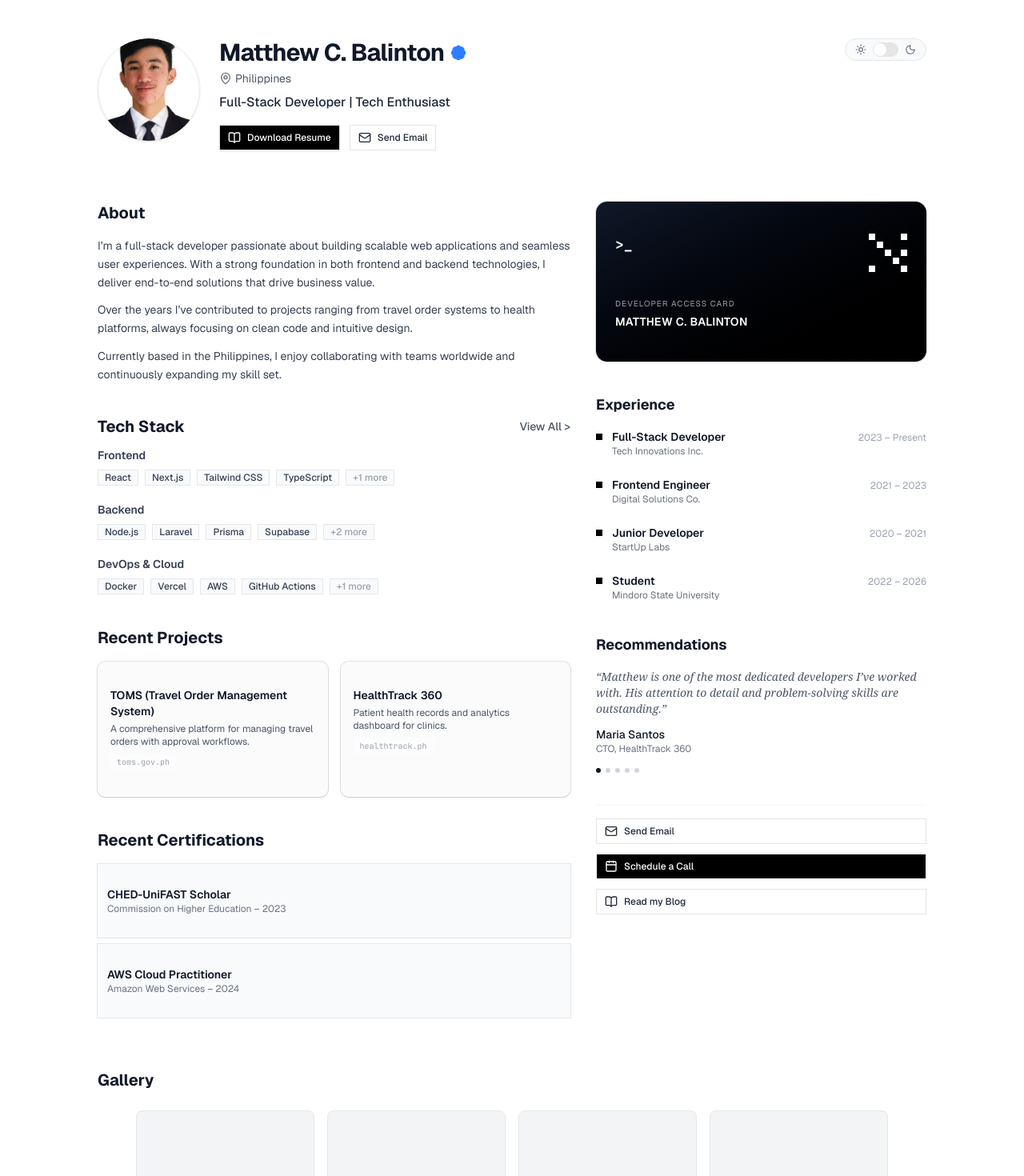
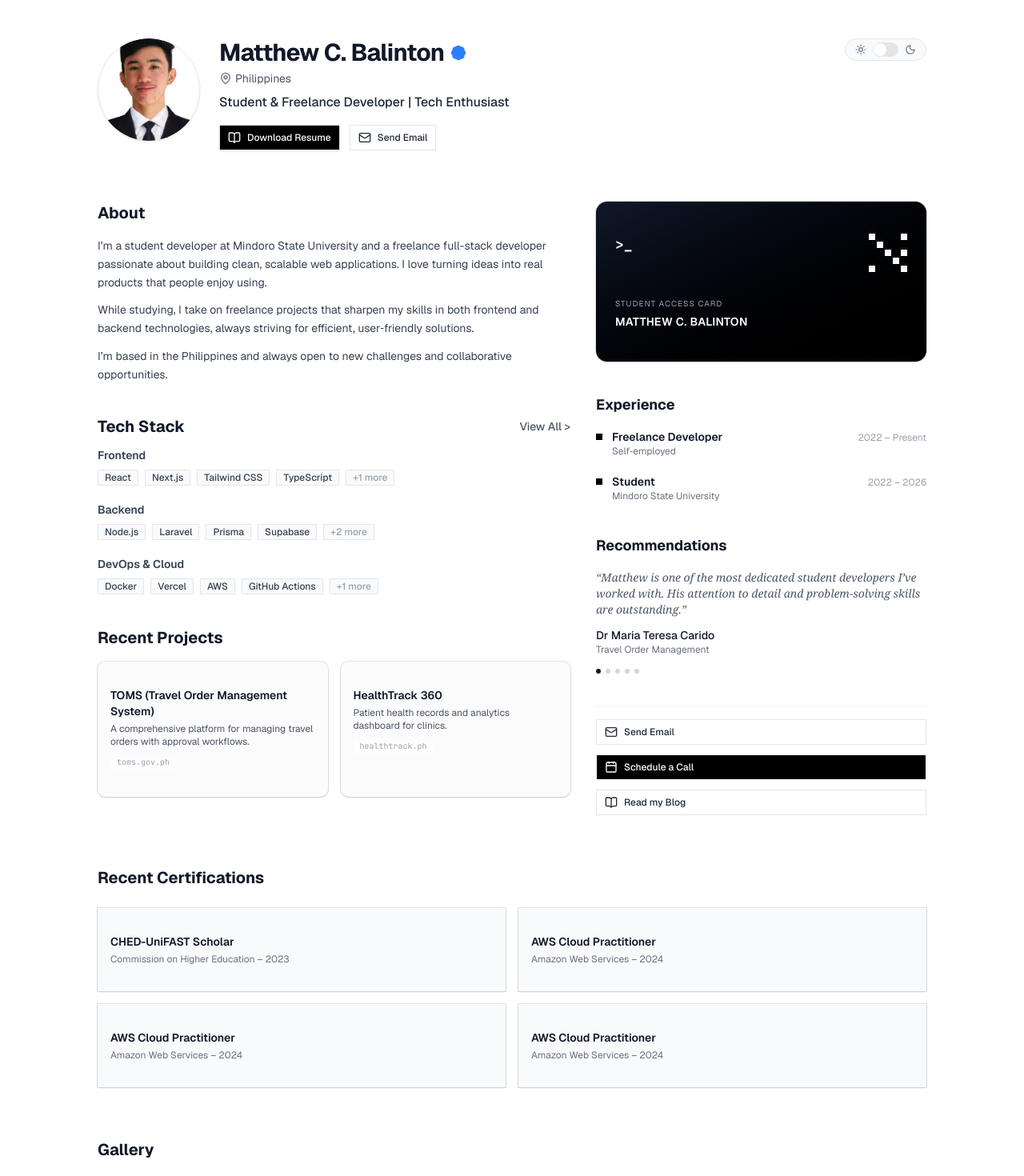
Before and after one commit to abfasb/matthew-portfolio, a Next.js app: page / in a window 1280 px wide. Shown: the top 1470 px of the page at 80% size. Built offline with nearby package versions, Linux system fonts and the light colour scheme.

Commit message:
added key cert

```diff
--- a/app/page.tsx
+++ b/app/page.tsx
@@ -19,7 +19,6 @@ import {
   DialogTrigger,
 } from "@/components/ui/dialog";
 import {
-  ChevronRight,
   MapPin,
   BadgeCheck,
   Mail,
@@ -30,7 +29,6 @@ import {
   Sun,
   Moon,
 } from "lucide-react";
-import { FaLinkedin, FaGithub } from "react-icons/fa";
 import logo from "@/public/matt-id.jpg";
 
 const allTech = {
@@ -56,7 +54,6 @@ export default function PortfolioPage() {
   return (
     <div className="bg-white dark:bg-gray-950 text-gray-800 dark:text-gray-100 font-sans antialiased transition-colors">
       <div className="max-w-[1100px] mx-auto px-8 py-12 space-y-16">
-        {/* ========== HEADER ========== */}
         <header className="relative flex flex-wrap items-start gap-6">
           <Avatar className="w-32 h-32 overflow-hidden shadow-sm">
             <AvatarImage src={logo.src} alt="Matthew C. Balinton" />
@@ -79,7 +76,7 @@ export default function PortfolioPage() {
             </div>
 
             <p className="font-medium text-gray-800 dark:text-gray-200 mt-2">
-              Full-Stack Developer | Tech Enthusiast
+              Student & Freelance Developer | Tech Enthusiast
             </p>
 
             <div className="flex flex-wrap items-center gap-3 mt-4">
@@ -94,7 +91,6 @@ export default function PortfolioPage() {
             </div>
           </div>
 
-          {/* Dark Mode Toggle */}
           <div className="absolute top-0 right-0 flex items-center gap-2 bg-gray-50 dark:bg-gray-800 border border-gray-200 dark:border-gray-700 rounded-full px-3 py-1 text-xs text-gray-500 dark:text-gray-400">
             <Sun className="w-3.5 h-3.5" />
             <Switch
@@ -106,31 +102,28 @@ export default function PortfolioPage() {
           </div>
         </header>
 
-        {/* ========== MAIN CONTENT ========== */}
+        {/* ========== MAIN GRID ========== */}
         <div className="grid grid-cols-12 gap-8">
-          {/* LEFT COLUMN */}
           <section className="col-span-7 space-y-10">
-            {/* About */}
             <div>
               <h2 className="text-xl font-bold text-gray-900 dark:text-white mb-4">About</h2>
               <p className="text-sm leading-relaxed text-gray-700 dark:text-gray-300 mb-3">
-                I’m a full-stack developer passionate about building scalable web
-                applications and seamless user experiences. With a strong
-                foundation in both frontend and backend technologies, I deliver
-                end-to-end solutions that drive business value.
+                I’m a student developer at Mindoro State University and a freelance
+                full-stack developer passionate about building clean, scalable web
+                applications. I love turning ideas into real products that people
+                enjoy using.
               </p>
               <p className="text-sm leading-relaxed text-gray-700 dark:text-gray-300 mb-3">
-                Over the years I’ve contributed to projects ranging from travel
-                order systems to health platforms, always focusing on clean code
-                and intuitive design.
+                While studying, I take on freelance projects that sharpen my skills
+                in both frontend and backend technologies, always striving for
+                efficient, user‑friendly solutions.
               </p>
               <p className="text-sm leading-relaxed text-gray-700 dark:text-gray-300">
-                Currently based in the Philippines, I enjoy collaborating with
-                teams worldwide and continuously expanding my skill set.
+                I’m based in the Philippines and always open to new challenges and
+                collaborative opportunities.
               </p>
             </div>
 
-            {/* Tech Stack with Dialog */}
             <div>
               <div className="flex justify-between items-center mb-3">
                 <h2 className="text-xl font-bold text-gray-900 dark:text-white">Tech Stack</h2>
@@ -194,7 +187,6 @@ export default function PortfolioPage() {
               </div>
             </div>
 
-            {/* Recent Projects */}
             <div>
               <h2 className="text-xl font-bold text-gray-900 dark:text-white mb-4">Recent Projects</h2>
               <div className="grid grid-cols-2 gap-4">
@@ -227,39 +219,8 @@ export default function PortfolioPage() {
                 </Card>
               </div>
             </div>
-
-            {/* Recent Certifications */}
-            <div>
-              <h2 className="text-xl font-bold text-gray-900 dark:text-white mb-4">
-                Recent Certifications
-              </h2>
-              <div className="space-y-2">
-                <Card className="bg-gray-50 dark:bg-gray-800 border-none shadow-none">
-                  <CardContent className="p-3">
-                    <p className="font-semibold text-sm text-gray-900 dark:text-white">
-                      CHED-UniFAST Scholar
-                    </p>
-                    <p className="text-xs text-gray-500 dark:text-gray-400">
-                      Commission on Higher Education – 2023
-                    </p>
-                  </CardContent>
-                </Card>
-                <Card className="bg-gray-50 dark:bg-gray-800 border-none shadow-none">
-                  <CardContent className="p-3">
-                    <p className="font-semibold text-sm text-gray-900 dark:text-white">
-                      AWS Cloud Practitioner
-                    </p>
-                    <p className="text-xs text-gray-500 dark:text-gray-400">
-                      Amazon Web Services – 2024
-                    </p>
-                  </CardContent>
-                </Card>
-              </div>
-            </div>
-
           </section>
 
-          {/* RIGHT COLUMN */}
           <aside className="col-span-5 space-y-10">
             <Card className="bg-gradient-to-br from-gray-900 to-black text-white shadow-sm border-0 rounded-xl">
               <CardContent className="p-6">
@@ -280,7 +241,7 @@ export default function PortfolioPage() {
                 </div>
                 <div className="mt-8 space-y-1">
                   <p className="text-[10px] tracking-widest text-gray-400 uppercase">
-                    Developer Access Card
+                    Student Access Card
                   </p>
                   <p className="text-sm font-semibold tracking-wide">
                     MATTHEW C. BALINTON
@@ -289,42 +250,53 @@ export default function PortfolioPage() {
               </CardContent>
             </Card>
 
-            {/* Experience */}
             <div>
               <h2 className="text-lg font-bold text-gray-900 dark:text-white mb-4">Experience</h2>
-              <ul className="space-y-6">
-                {[
-                  { role: "Full-Stack Developer", company: "Tech Innovations Inc.", year: "2023 – Present" },
-                  { role: "Frontend Engineer", company: "Digital Solutions Co.", year: "2021 – 2023" },
-                  { role: "Junior Developer", company: "StartUp Labs", year: "2020 – 2021" },
-                  { role: "Student", company: "Mindoro State University", year: "2022 – 2026" },
-                ].map((exp, idx) => (
-                  <li key={idx} className="flex items-start gap-3">
+              <ul className="space-y-5">
+                <li className="flex items-start gap-3">
                   <div className="w-2 h-2 bg-black dark:bg-white mt-1.5 flex-shrink-0" />
                   <div className="flex-1 flex justify-between items-baseline">
                     <div>
-                        <p className="font-semibold text-sm text-gray-900 dark:text-white">{exp.role}</p>
-                        <p className="text-xs text-gray-500 dark:text-gray-400">{exp.company}</p>
+                      <p className="font-semibold text-sm text-gray-900 dark:text-white">
+                        Freelance Developer
+                      </p>
+                      <p className="text-xs text-gray-500 dark:text-gray-400">
+                        Self‑employed
+                      </p>
                     </div>
                     <span className="text-xs text-gray-400 dark:text-gray-500 ml-2 whitespace-nowrap">
-                        {exp.year}
+                      2022 – Present
                     </span>
                   </div>
                 </li>
-                ))}
+                <li className="flex items-start gap-3">
+                  <div className="w-2 h-2 bg-black dark:bg-white mt-1.5 flex-shrink-0" />
+                  <div className="flex-1 flex justify-between items-baseline">
+                    <div>
+                      <p className="font-semibold text-sm text-gray-900 dark:text-white">
+                        Student
+                      </p>
+                      <p className="text-xs text-gray-500 dark:text-gray-400">
+                        Mindoro State University
+                      </p>
+                    </div>
+                    <span className="text-xs text-gray-400 dark:text-gray-500 ml-2 whitespace-nowrap">
+                      2022 – 2026
+                    </span>
+                  </div>
+                </li>
               </ul>
             </div>
 
-            {/* Recommendations */}
             <div>
               <h2 className="text-lg font-bold text-gray-900 dark:text-white mb-4">Recommendations</h2>
               <blockquote className="text-sm italic text-gray-600 dark:text-gray-400 font-serif mb-3">
-                “Matthew is one of the most dedicated developers I’ve worked
-                with. His attention to detail and problem‑solving skills are
-                outstanding.”
+                “Matthew is one of the most dedicated student developers I’ve
+                worked with. His attention to detail and problem‑solving skills
+                are outstanding.”
               </blockquote>
-              <p className="text-sm font-medium text-gray-900 dark:text-white">Maria Santos</p>
-              <p className="text-xs text-gray-500 dark:text-gray-400">CTO, HealthTrack 360</p>
+              <p className="text-sm font-medium text-gray-900 dark:text-white">Dr Maria Teresa Carido</p>
+              <p className="text-xs text-gray-500 dark:text-gray-400">Travel Order Management</p>
               <div className="flex items-center gap-1.5 mt-4">
                 {Array.from({ length: 5 }).map((_, i) => (
                   <span
@@ -337,7 +309,6 @@ export default function PortfolioPage() {
               </div>
             </div>
 
-            {/* Contact buttons */}
             <div className="space-y-3 pt-4 border-t border-gray-100 dark:border-gray-800">
               <Button variant="outline" className="w-full gap-2 justify-start dark:border-gray-700 dark:text-gray-200 dark:hover:bg-gray-800">
                 <Mail className="w-4 h-4" />
@@ -354,6 +325,57 @@ export default function PortfolioPage() {
             </div>
           </aside>
         </div>
+
+        {/* ========== FULL WIDTH SECTIONS ========== */}
+
+        {/* RECENT CERTIFICATIONS */}
+        <section>
+          <h2 className="text-xl font-bold text-gray-900 dark:text-white mb-6">
+            Recent Certifications
+          </h2>
+          <div className="grid grid-cols-2 gap-4">
+            <Card className="bg-gray-50 dark:bg-gray-800 border-none shadow-sm">
+              <CardContent className="p-4">
+                <p className="font-semibold text-sm text-gray-900 dark:text-white">
+                  CHED-UniFAST Scholar
+                </p>
+                <p className="text-xs text-gray-500 dark:text-gray-400 mt-1">
+                  Commission on Higher Education – 2023
+                </p>
+              </CardContent>
+            </Card>
+            <Card className="bg-gray-50 dark:bg-gray-800 border-none shadow-sm">
+              <CardContent className="p-4">
+                <p className="font-semibold text-sm text-gray-900 dark:text-white">
+                  AWS Cloud Practitioner
+                </p>
+                <p className="text-xs text-gray-500 dark:text-gray-400 mt-1">
+                  Amazon Web Services – 2024
+                </p>
+              </CardContent>
+            </Card>
+            <Card className="bg-gray-50 dark:bg-gray-800 border-none shadow-sm">
+              <CardContent className="p-4">
+                <p className="font-semibold text-sm text-gray-900 dark:text-white">
+                  AWS Cloud Practitioner
+                </p>
+                <p className="text-xs text-gray-500 dark:text-gray-400 mt-1">
+                  Amazon Web Services – 2024
+                </p>
+              </CardContent>
+            </Card>
+            <Card className="bg-gray-50 dark:bg-gray-800 border-none shadow-sm">
+              <CardContent className="p-4">
+                <p className="font-semibold text-sm text-gray-900 dark:text-white">
+                  AWS Cloud Practitioner
+                </p>
+                <p className="text-xs text-gray-500 dark:text-gray-400 mt-1">
+                  Amazon Web Services – 2024
+                </p>
+              </CardContent>
+            </Card>
+          </div>
+        </section>
 
         {/* GALLERY */}
         <section>
@@ -376,7 +398,6 @@ export default function PortfolioPage() {
           </div>
         </section>
 
-        {/* FOOTER */}
         <footer className="py-8 border-t border-gray-100 dark:border-gray-800">
           <p className="text-center text-xs text-gray-500 dark:text-gray-500">
             © 2026 Matthew C. Balinton. All rights reserved.
```
Lines whose indentation alone changed are shown as unchanged.
